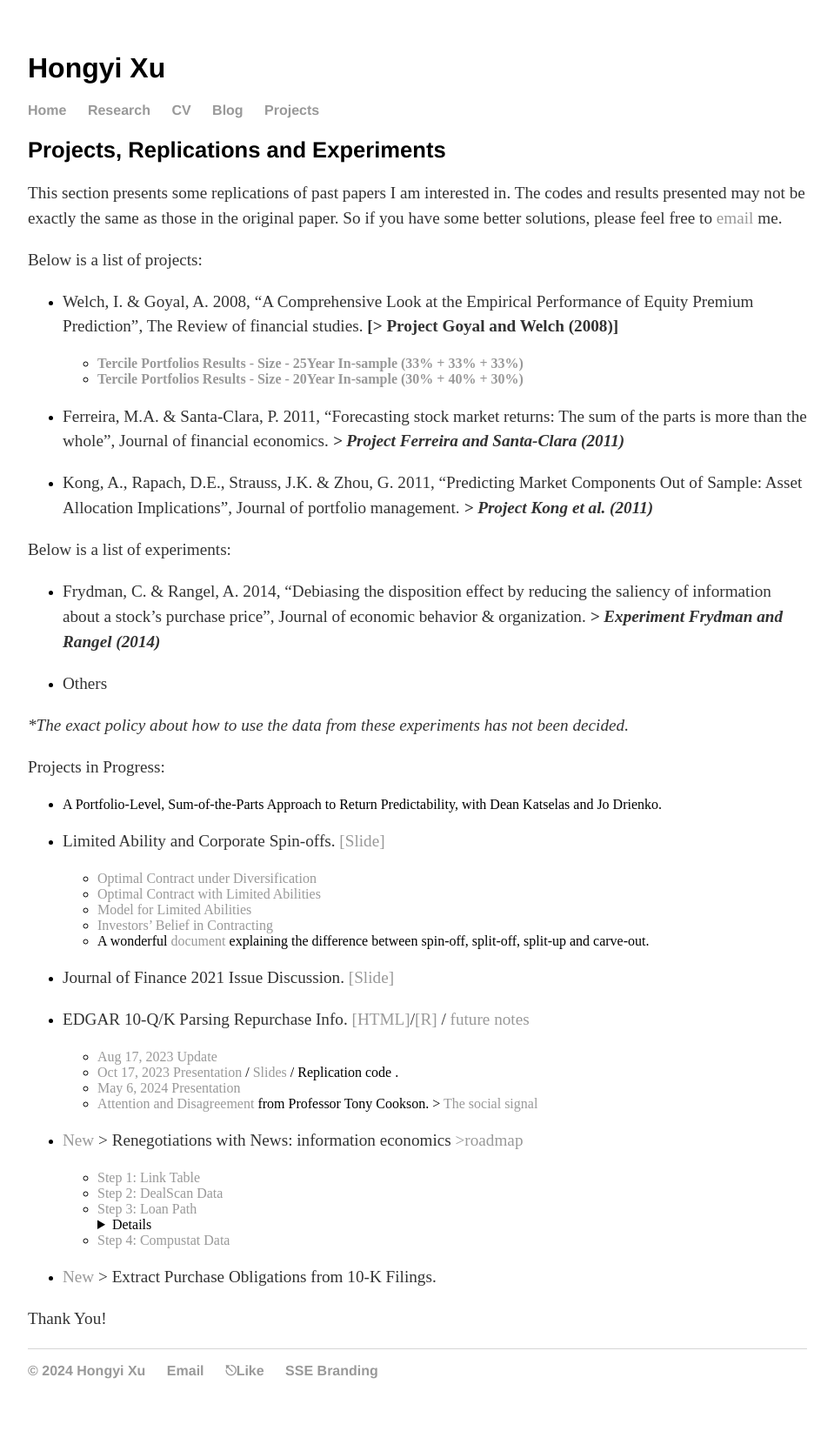
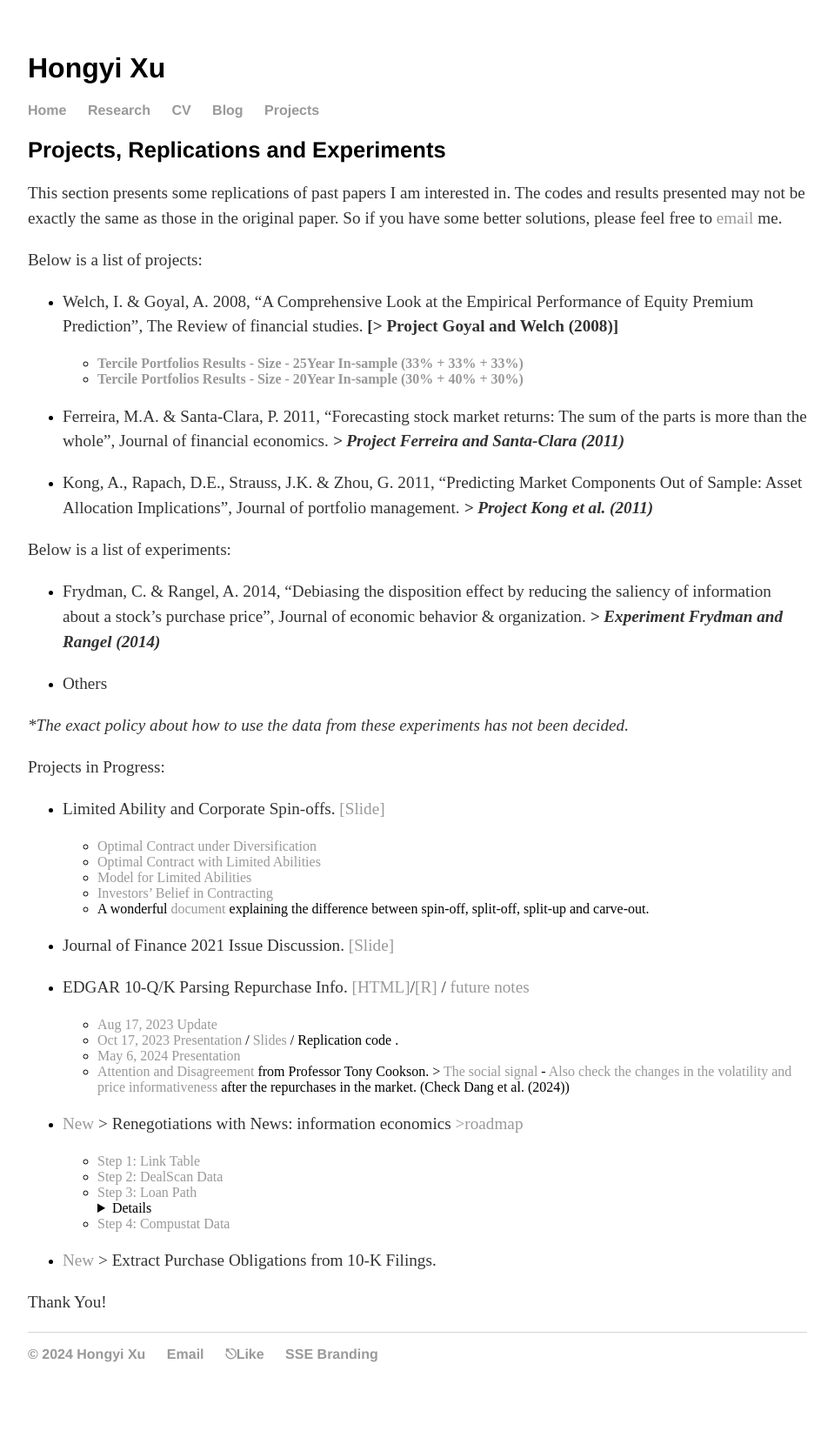
Before and after one commit to hongyileoxu/hongyileoxu.github.io, a Jekyll site: the page built from projects/index.md, in a window 1280 px wide. Shown: the whole page at 87% size, without its empty margins (160-1119 px from the left). Built offline with Jekyll 4.4.1, drawn with Linux system fonts in a browser that asks for light colours; some of the changed lines change nothing that is shown.

Commit message:
Update index.md

```diff
--- a/projects/index.md
+++ b/projects/index.md
@@ -26,23 +26,6 @@ _*The exact policy about how to use the data from these experiments has not been
 
 Projects in Progress:
 
-- A Portfolio-Level, Sum-of-the-Parts Approach to Return Predictability, with Dean Katselas and Jo Drienko.
-
-<!---
-    - Single-sorted Decile Portfolios
-    	- [Size (size);](https://hongyileoxu.github.io/research/Xu_et_al_2022/Deciles/Xu_2022_v4.1_Deciles_Size.html) | [Book-to-market ratio (bm);](https://hongyileoxu.github.io/research/Xu_et_al_2022/Deciles/Xu_2022_v4.1_Deciles_bm.html) | [Operating profitability (op);](https://hongyileoxu.github.io/research/Xu_et_al_2022/Deciles/Xu_2022_v4.1_Deciles_op.html) | [Investment (inv);](https://hongyileoxu.github.io/research/Xu_et_al_2022/Deciles/Xu_2022_v4.1_Deciles_Inv.html) | [Momentum (mom);](https://hongyileoxu.github.io/research/Xu_et_al_2022/Deciles/Xu_2022_v4.1_Deciles_mom.html)
-
-    - Double-sorted Size-Characteristic Quintiles from the expanded universe
-    	- [Size - Book-to-market ratio (size-bm);](https://hongyileoxu.github.io/research/Xu_et_al_2022/DoubleQuintiles/Xu_2022_v4.1_DoubleQuintiles_size_bm3.html) | [Size - Operating profitability (size-op);](https://hongyileoxu.github.io/research/Xu_et_al_2022/DoubleQuintiles/Xu_2022_v4.1_DoubleQuintiles_size_op3.html) | [Size - Investment (size-inv);](https://hongyileoxu.github.io/research/Xu_et_al_2022/DoubleQuintiles/Xu_2022_v4.1_DoubleQuintiles_size_inv3.html) | [Size - Momentum (size-mom);](https://hongyileoxu.github.io/research/Xu_et_al_2022/DoubleQuintiles/Xu_2022_v4.1_DoubleQuintiles_size_mom3.html)
-
-    - Reproduced Results 2024
-		- CRSP universe: [Monthly](https://hongyileoxu.github.io/research/Xu_et_al_2022/CRSP_2024/Xu_2023_v4.4_AllfirmsPorts_reproduced_monthly.html) | [Quarterly](https://hongyileoxu.github.io/research/Xu_et_al_2022/CRSP_2024/Xu_2023_v4.4_AllfirmsPorts_reproduced_quarterly.html) | [Annual - Dec](https://hongyileoxu.github.io/research/Xu_et_al_2022/CRSP_2024/Xu_2023_v4.4_AllfirmsPorts_reproduced_annual.html)
-     	- NYSE universe: [Monthly](https://hongyileoxu.github.io/research/Xu_et_al_2022/NYSE_2024/Xu_2023_v4.4_NYSE_reproduced_monthly.html) | [Quarterly](https://hongyileoxu.github.io/research/Xu_et_al_2022/NYSE_2024/Xu_2023_v4.4_NYSE_reproduced_quarterly.html) | [Annual - Dec](https://hongyileoxu.github.io/research/Xu_et_al_2022/NYSE_2024/Xu_2023_v4.4_NYSE_reproduced_annualDec.html) | [Annual - July](https://hongyileoxu.github.io/research/Xu_et_al_2022/NYSE_2024/Xu_2023_v4.4_NYSE_reproduced_annualJuly.html)
-
-	- Double-sorted Portfolios with Different Characteristics
-		- [SzBM](https://hongyileoxu.github.io/research/Xu_et_al_2022/Portfolios_2024/output2_szbm.html) | [SzINV](https://hongyileoxu.github.io/research/Xu_et_al_2022/Portfolios_2024/output2_szinv.html) | [SzMOM](https://hongyileoxu.github.io/research/Xu_et_al_2022/Portfolios_2024/output2_szmom.html) | [SzOP](https://hongyileoxu.github.io/research/Xu_et_al_2022/Portfolios_2024/output2_szop.html)
---->
-
 -  Limited Ability and Corporate Spin-offs. [[Slide]](https://hongyileoxu.github.io/research/TCP_Project/Corporate_Spinoff_v2.pdf)
 
     - [Optimal Contract under Diversification](https://hongyileoxu.github.io/research/TCP_Project/TCP_Project_Premodel.html)
@@ -60,6 +43,7 @@ Projects in Progress:
     - [Oct 17, 2023 Presentation](https://github.com/hongyileoxu/hongyileoxu.github.io/blob/c85b72a8999f7a85db99f518141d6d22bbfe5f2d/research/RepurchaseProject/Hongyi%20Xu%20(2023)%20Under%20the%20Spotlight_v8.pdf) / [Slides](https://hongyileoxu.github.io/research/RepurchaseProject/Hongyi%20Xu%20(2023)%20Under%20the%20Spotlight_v8.pdf) / Replication code . <!--- [[v1]](https://hongyileoxu.github.io/research/RepurchaseProject/writing_tables_May04_2024.html) [[v2]](https://hongyileoxu.github.io/research/RepurchaseProject/writing_tables_May13_2024.html) [[v3]](https://hongyileoxu.github.io/research/RepurchaseProject/writing_tables_May17_2024.html) --->
     - [May 6, 2024 Presentation](https://hongyileoxu.github.io/research/RepurchaseProject/Under_the_Spotlight_2024_Hongyi_Xu_NFN.pdf)
 	- [Attention and Disagreement](https://www.tonycookson.com) from Professor Tony Cookson. > [The social signal](https://www.tonycookson.com/#h.raveul66i2bl)
+ 	- [Also check the changes in the volatility and price informativeness](https://www.cambridge.org/core/journals/journal-of-financial-and-quantitative-analysis/article/government-stock-purchase-undermines-price-informativeness-evidence-from-chinas-national-team/AAB49A866AF0937228ECAE736E61F773?utm_campaign=shareaholic&utm_medium=copy_link&utm_source=bookmark) after the repurchases in the market. (Check Dang et al. (2024))
 
 -   [New](https://github.com/hongyileoxu/hongyileoxu.github.io/tree/main/research/project-2024) > Renegotiations with News: information economics [>roadmap](https://github.com/hongyileoxu/hongyileoxu.github.io/blob/31feac4143586de784a5b2032bfdac3b511666df/research/project-2024/DealScan2024/readme.md)
 
```
